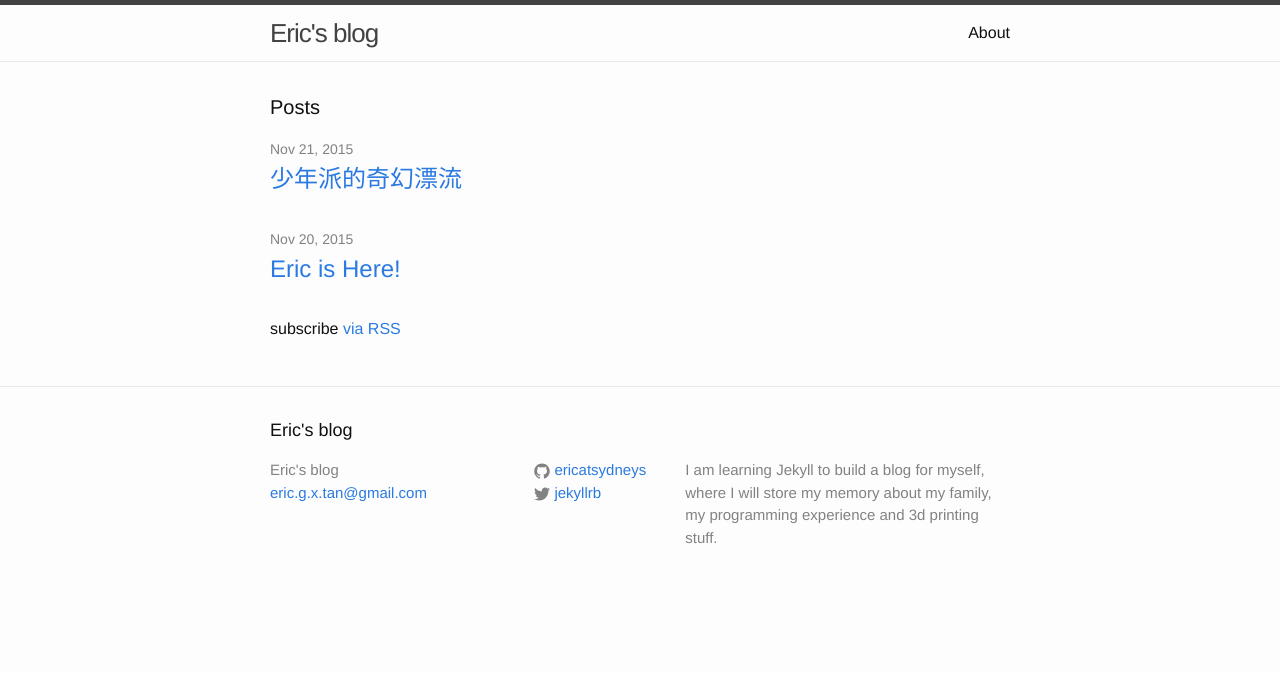
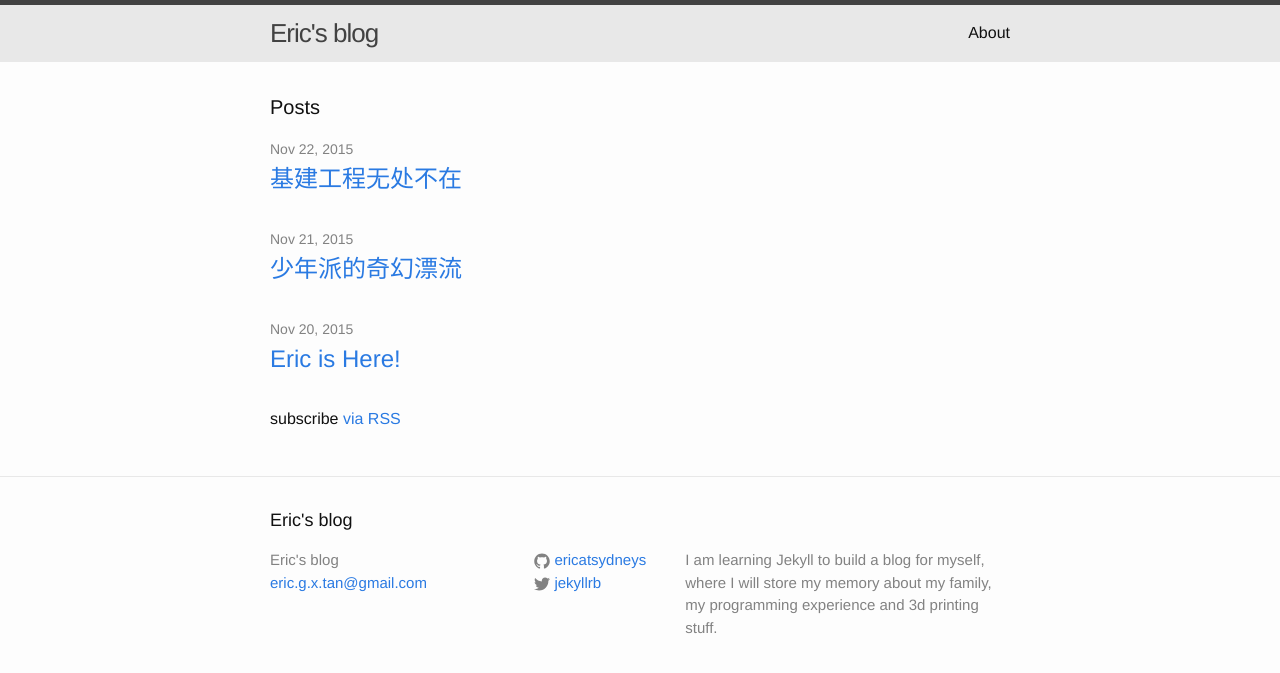
Before and after one commit to ericatsydney/ericatsydney.github.io, a Jekyll site: the page built from index.html, in a window 1280 px wide. Shown: the top 673 px of the page. Built offline with Jekyll 4.4.1, drawn with Linux system fonts in a browser that asks for light colours.

Commit message:
Add new post and update the sass.

```diff
--- a/_posts/2015-11-21-watch-pi-again.markdown
+++ b/_posts/2015-11-21-watch-pi-again.markdown
@@ -13,6 +13,6 @@ categories: jekyll update
 
 故事里到处是隐喻，前后有处处联系着，千丝万缕，好像是派将他所有的吾到的道都都融到了这个寓言故事里。我边看边想，一旦想通了其中的奥妙，就兴奋不已。我想这个就是看好电影的乐趣了吧。
 
-{% highlight ruby %}
+{% highlight text%}
 Jekyll真心好，这文章我是在飞机上用Mac book写的，写完用git保存，到家git push搞掂，yeah！
 {% endhighlight %}
--- /dev/null
+++ b/_posts/2015-11-22-everywhere-is-under-construction.markdown
@@ -0,0 +1,12 @@
+---
+layout: post
+title:  "基建工程无处不在"
+date:   2015-11-22 17:00:52 +1000
+categories: China
+---
+
+回到中国第一个感觉就是到处都在挖坑盖楼，不然不见两年，哪会变化这么大呢？这不，连白云机场也在扩建呢，原以为这机场已经够大的了，起码50年不用再搞了吧，谁知道又开始加建二号航站楼。
+
+来到惠州，看到轻轨工程进行中，无数巨大的桥墩，支撑起一条高架轨道，每个桥墩都像一幢高楼矗立在眼前，然后复制黏贴般地一直无限延伸到远方，在夜色里有种科幻片中的未来世界感觉。从视觉上震撼着这个从澳村回来的土包子。
+
+当我仰着头向这巨大工程行着注目礼，并从桥洞驶过时，心里有种莫名的不安。也搞不清是为什么，是对人类改变自然能力的敬畏吗？还是对这种无穷尽的开发感到害怕呢？
--- a/_sass/_base.scss
+++ b/_sass/_base.scss
@@ -204,3 +204,7 @@ pre {
         }
     }
 }
+
+.site-header {
+    background-color: $grey-color-light;
+}
```
